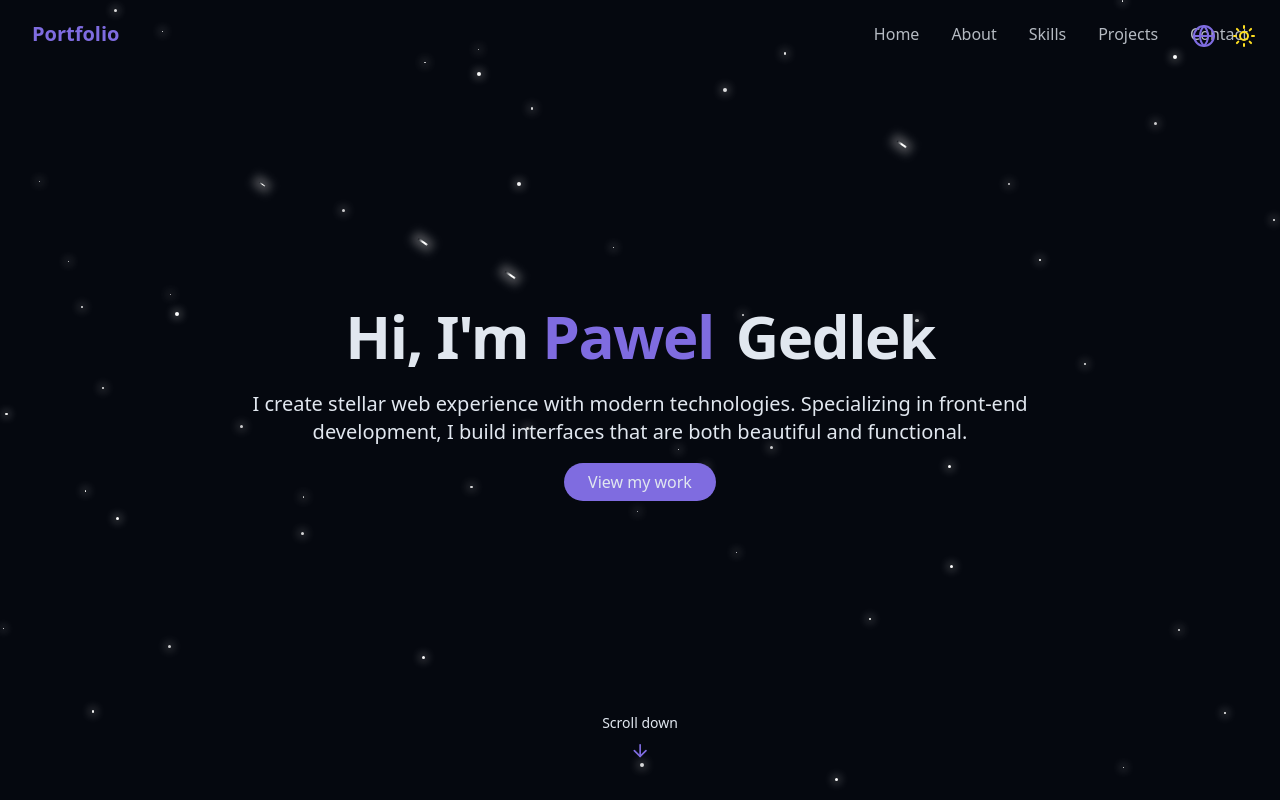
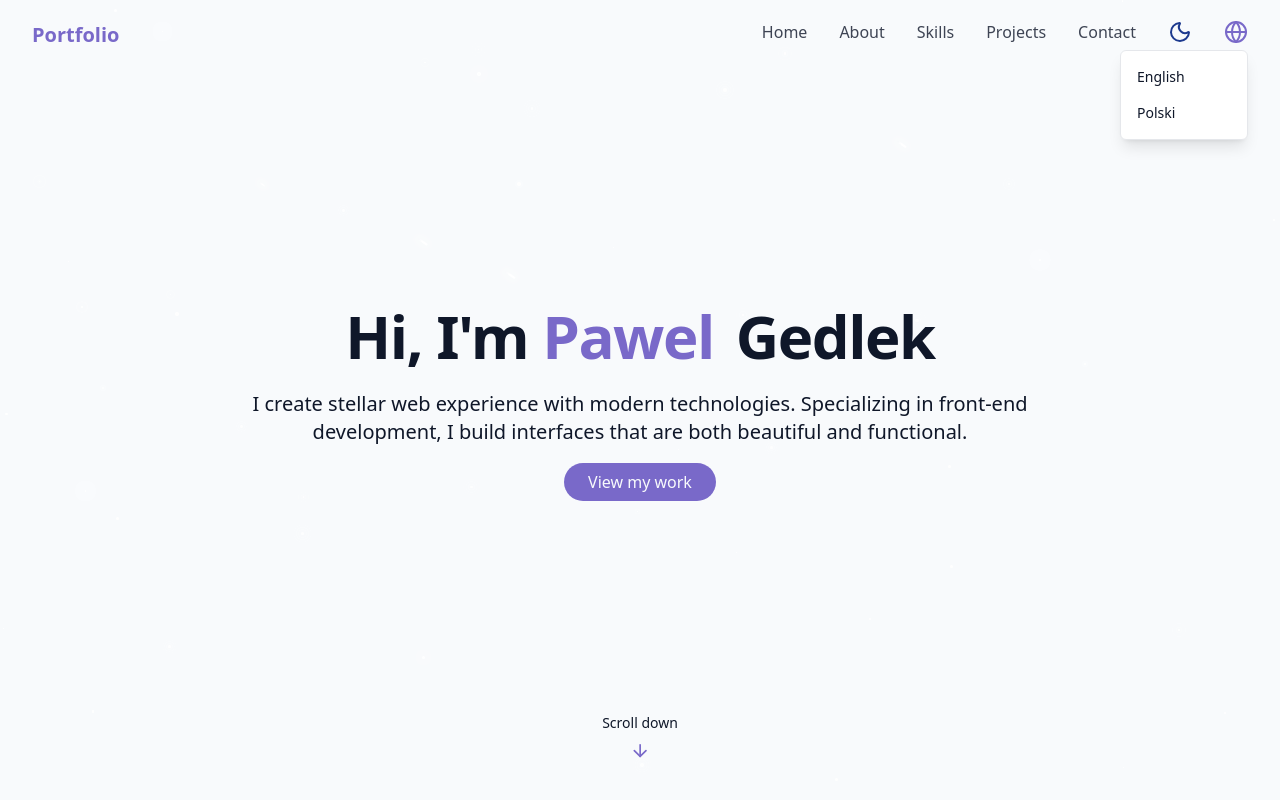
Before and after one commit to pgedlek/portfolio, a React (Vite) app: page / in a window 1280 px wide. Both pictures are taken after a click on the button 1244 px from the left and 36 px from the top of the page. Shown: the top 800 px of the page. Built offline with nearby package versions, Linux system fonts and the light colour scheme.

Commit message:
Fix navbar styles

```diff
--- a/src/components/LanguageSwitcher.tsx
+++ b/src/components/LanguageSwitcher.tsx
@@ -32,12 +32,14 @@ function LanguageSwitcher() {
     }, [isDropdownOpen]);
 
     return (
-        <div ref={dropdownRef}>
+        <>
+            {/* Desktop version */}
+            <div ref={dropdownRef} className="max-sm:hidden relative inline-block">
                 {/* Globe Button */}
                 <button onClick={() => setIsDropdownOpen(true)}
 
                     className={cn(
-                    "fixed max-sm:hidden top-5 right-15 z-50 p-1 rounded-full transition-colors duration-300",
+                        "rounded-full transition-colors duration-300",
                         "focus:outline-hidden cursor-pointer"
                     )}
                 >
@@ -48,7 +50,7 @@ function LanguageSwitcher() {
                 {isDropdownOpen && (
                     <div
                         className={cn(
-                        "fixed top-15 right-2 bg-white dark:bg-gray-800 shadow-lg rounded-md",
+                            "absolute right-0 bg-white dark:bg-gray-800 shadow-lg rounded-md",
                             "py-2 w-32 z-50 border border-gray-200 dark:border-gray-700"
                         )}
                     >
@@ -73,6 +75,12 @@ function LanguageSwitcher() {
                     </div>
                 )}
             </div>
+            {/* Mobile version */}
+            <>
+
+            </>
+        </>
+
     );
 }
 
--- a/src/components/Navbar.tsx
+++ b/src/components/Navbar.tsx
@@ -2,6 +2,8 @@ import { cn } from "@/lib/utils";
 import { Menu, X } from "lucide-react";
 import { useEffect, useState } from "react";
 import { useTranslation } from "react-i18next";
+import ThemeToggle from "./ThemeToggle";
+import LanguageSwitcher from "./LanguageSwitcher";
 
 const navItems = [
     { name: "Home", href: "#hero" },
@@ -29,7 +31,7 @@ function Navbar() {
 
     return (
         <nav className={cn("fixed w-full z-40 transition-all duration-300",
-            isScrolled ? "py-3 bg-background/80 backdrop-blur-md shadow-xs" : "py-5")}>
+            isScrolled ? "py-3 bg-background/80 shadow-xs" : "py-5")}>
             <div className="container flex items-center justify-between">
                 <a className="text-xl font-bold text-primary flex items-center" href="#hero">
                     <span className="relative z-10">
@@ -54,6 +56,12 @@ function Navbar() {
                     <a className="text-foreground/80 hover:text-primary transition-colors duration-300" href="#contact">
                         {t("navbar.contact")}
                     </a>
+                    <a>
+                        <ThemeToggle />
+                    </a>
+                    <a>
+                        <LanguageSwitcher />
+                    </a>
                 </div>
 
                 {/* Mobile */}
@@ -70,14 +78,40 @@ function Navbar() {
                     isMenuOpen ? "opacity-100 pointer-events-auto" : "opacity-0 pointer-events-none"
                 )}>
                     <div className="flex flex-col space-y-8 text-xl">
-                        {navItems.map((item, key) => (
-                            <a key={key} href={item.href}
-                                className="text-foreground/80 hover:text-primary transition-colors duration-300"
-                                onClick={() => setisMenuOpen(false)}
-                            >
-                                {item.name}
-                            </a>
-                        ))}
+                        <a href="#hero"
+                            className="text-foreground/80 hover:text-primary transition-colors duration-300"
+                            onClick={() => setisMenuOpen(false)}
+                        >
+                            {t("navbar.home")}
+                        </a>
+                        <a href="#about"
+                            className="text-foreground/80 hover:text-primary transition-colors duration-300"
+                            onClick={() => setisMenuOpen(false)}
+                        >
+                            {t("navbar.about")}
+                        </a>
+                        <a href="#skills"
+                            className="text-foreground/80 hover:text-primary transition-colors duration-300"
+                            onClick={() => setisMenuOpen(false)}
+                        >
+                            {t("navbar.skills")}
+                        </a>
+                        <a href="#projects"
+                            className="text-foreground/80 hover:text-primary transition-colors duration-300"
+                            onClick={() => setisMenuOpen(false)}
+                        >
+                            {t("navbar.projects")}
+                        </a>
+                        <a href="#contact"
+                            className="text-foreground/80 hover:text-primary transition-colors duration-300"
+                            onClick={() => setisMenuOpen(false)}
+                        >
+                            {t("navbar.contact")}
+                        </a>
+                        <hr />
+                        <a>
+                            <ThemeToggle />
+                        </a>
                     </div>
                 </div>
             </div>
--- a/src/components/ThemeToggle.tsx
+++ b/src/components/ThemeToggle.tsx
@@ -31,8 +31,8 @@ function ThemeToggle() {
     return (
         <button onClick={toggleTheme}
             className={cn(
-                "fixed max-sm:hidden top-5 right-5 z-50 p-1 rounded-full transition-colors duration-300",
-                "focus:outlin-hidden cursor-pointer"
+                "rounded-full transition-colors duration-300",
+                "focus:outline-hidden cursor-pointer"
             )}
         >
             {isDarkMode ? <Sun className="h-6 w-6 text-yellow-300" /> : <Moon className="h-6 w-6 text-blue-900" />}
--- a/src/pages/Home.tsx
+++ b/src/pages/Home.tsx
@@ -2,22 +2,14 @@ import AboutMe from "../components/AboutMe";
 import Contact from "../components/Contact";
 import Footer from "../components/Footer";
 import Hero from "../components/Hero";
-import LanguageSwitcher from "@/components/LanguageSwitcher";
 import Navbar from "../components/Navbar";
 import Projects from "../components/Projects";
 import Skills from "../components/Skills";
 import StarBackground from "../components/StarBackground";
-import ThemeToggle from "../components/ThemeToggle";
 
 function Home() {
     return (
         <div className="min-h-screen bg-background text-foreground overflow-x-hidden">
-            {/* Language Switcher */}
-            <LanguageSwitcher />
-
-            {/* Theme Toggle */}
-            <ThemeToggle />
-
             {/* Background Effects */}
             <StarBackground />
 
```
Lines whose indentation alone changed are shown as unchanged.
